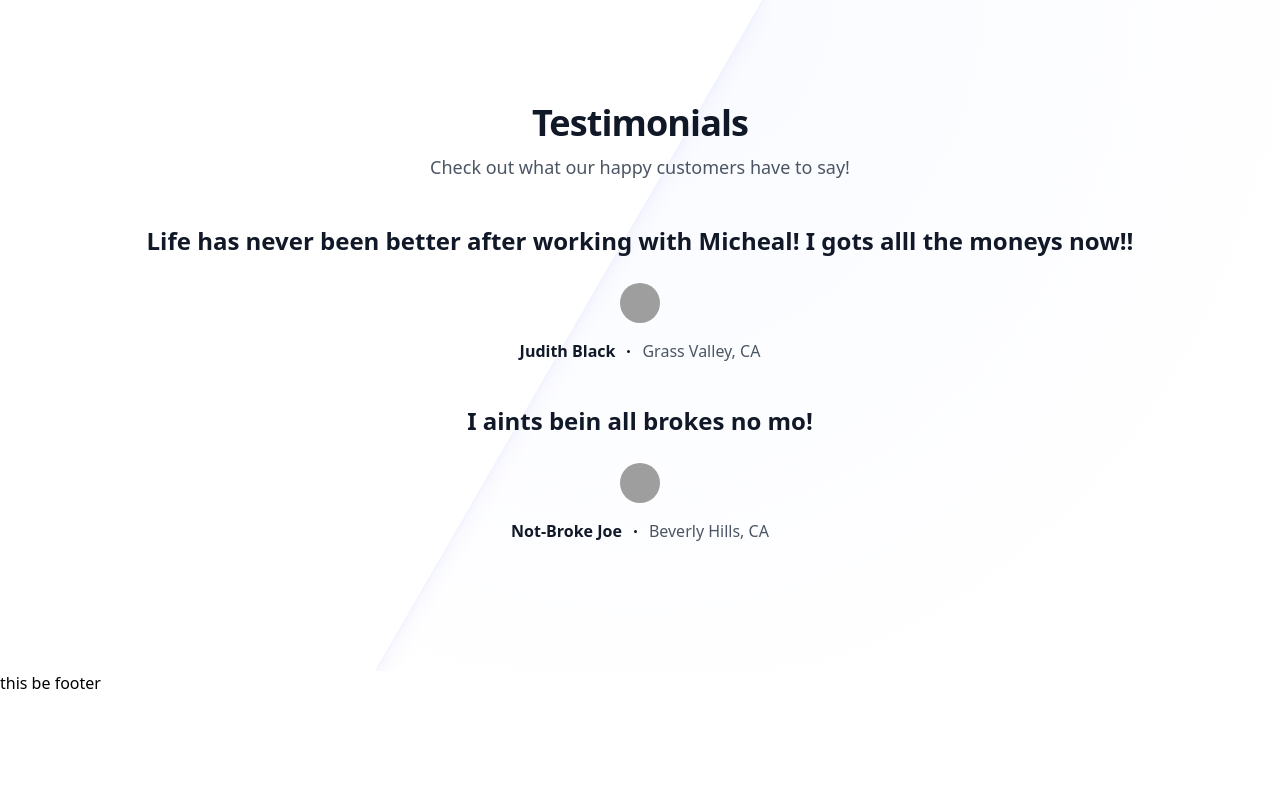
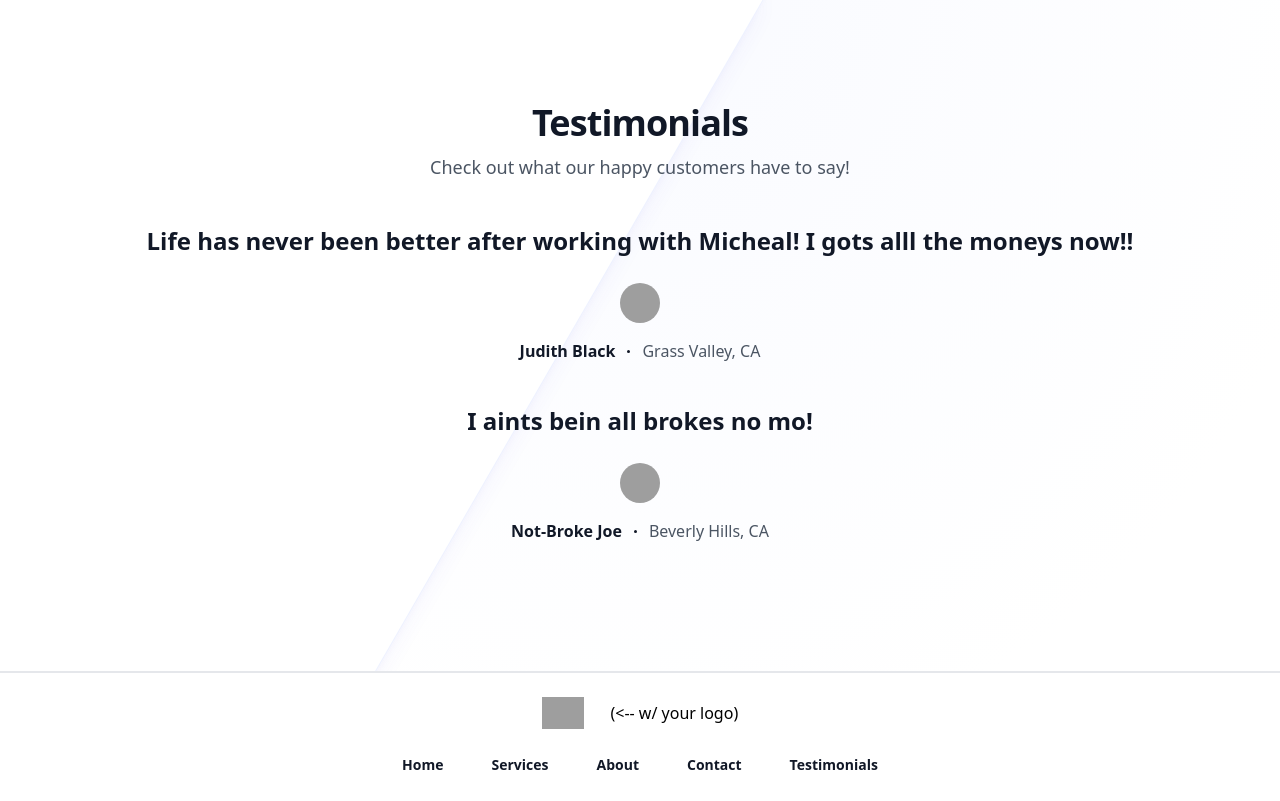
Before and after one commit to TravisAlstrand/dream_flow_financial, a React (Vite) app: page / in a window 1280 px wide. Shown: the part 3145-3946 px from the top of the page. Before the commit the page ends 3840 px from the top, so only its background shows below. Built offline with nearby package versions, Linux system fonts and the light colour scheme; grey boxes are pictures that could not be loaded; a web font is replaced by a local one.

Commit message:
footer started / nav.json added

```diff
--- a/src/components/Footer.jsx
+++ b/src/components/Footer.jsx
@@ -1,7 +1,46 @@
+import { navigation } from "../json/navigation.json";
+
 export default function Footer() {
   return (
-    <footer>
-      <p>this be footer</p>
+    <footer className="border-t-2">
+      <nav
+        className="flex flex-col items-center justify-between p-6 lg:px-8"
+        aria-label="Global"
+      >
+        <div className="flex lg:flex-1 items-center mb-6">
+          <a href="#" className="-m-1.5 mr-5 p-1.5">
+            <span className="sr-only">Dream Flow Financial</span>
+            <img
+              className="h-8 w-auto"
+              src="https://tailwindui.com/img/logos/mark.svg?color=indigo&shade=600"
+              alt="business logo"
+            />
+          </a>
+          <span>(&lt;-- w/ your logo)</span>
+        </div>
+
+        <div className="grid gap-3 grid-cols-2 text-center sm:flex sm:gap-x-12 sm:flex-row">
+          {navigation.map((item, index) =>
+            index !== navigation.length - 1 ? (
+              <a
+                key={item.name}
+                href={item.href}
+                className="mb-3 text-sm font-semibold leading-6 text-gray-900 sm:mb-0"
+              >
+                {item.name}
+              </a>
+            ) : (
+              <a
+                key={item.name}
+                href={item.href}
+                className="col-span-2 mb-3 text-sm font-semibold leading-6 text-gray-900 sm:mb-0"
+              >
+                {item.name}
+              </a>
+            )
+          )}
+        </div>
+      </nav>
     </footer>
   );
 }
--- a/src/components/Header.jsx
+++ b/src/components/Header.jsx
@@ -1,14 +1,7 @@
 import { useState } from "react";
 import { Dialog } from "@headlessui/react";
 import { Bars3Icon, XMarkIcon } from "@heroicons/react/24/outline";
-
-const navigation = [
-  { name: "Home", href: "#" },
-  { name: "Services", href: "#services" },
-  { name: "About", href: "#about" },
-  { name: "Contact", href: "#contact" },
-  { name: "Testimonials", href: "#testimonials" },
-];
+import { navigation } from "../json/navigation.json";
 
 export default function Header() {
   const [mobileMenuOpen, setMobileMenuOpen] = useState(false);
@@ -67,7 +60,7 @@ export default function Header() {
         <Dialog.Panel className="fixed inset-y-0 right-0 z-50 w-full overflow-y-auto bg-white px-6 py-6 sm:max-w-sm sm:ring-1 sm:ring-gray-900/10">
           <div className="flex items-center justify-between">
             <a href="#" className="-m-1.5 p-1.5">
-              <span className="sr-only">Your Company</span>
+              <span className="sr-only">Dream Flow Financial</span>
               <img
                 className="h-8 w-auto"
                 src="https://tailwindui.com/img/logos/mark.svg?color=indigo&shade=600"
--- a/src/components/Testimonials.jsx
+++ b/src/components/Testimonials.jsx
@@ -1,4 +1,4 @@
-import { testimonials as reviews } from "../testimonials.json";
+import { testimonials as reviews } from "../json/testimonials.json";
 
 export default function Testimonials() {
   return (
--- /dev/null
+++ b/src/json/navigation.json
@@ -0,0 +1,9 @@
+{
+  "navigation": [
+    { "name": "Home", "href": "#" },
+    { "name": "Services", "href": "#services" },
+    { "name": "About", "href": "#about" },
+    { "name": "Contact", "href": "#contact" },
+    { "name": "Testimonials", "href": "#testimonials" }
+  ]
+}
```
Also changed, not shown: src/json/testimonials.json (renamed from src/testimonials.json).
